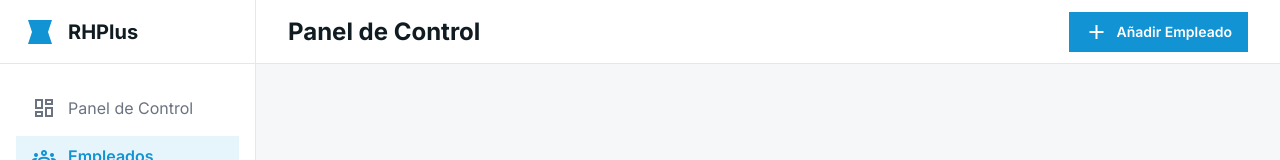
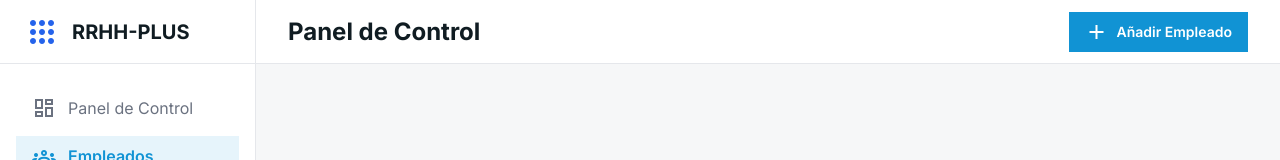
Before and after one commit to MatRark/react-rrhh-plus, a React (Vite) app: page /home in a window 1280 px wide. Shown: the top 160 px of the page. Built offline with nearby package versions, Linux system fonts and the light colour scheme.

Commit message:
fix: Cambio de logo, y adaptarlo

```diff
--- a/src/pages/Home.jsx
+++ b/src/pages/Home.jsx
@@ -3,25 +3,17 @@ export default function Home() {
   return (
     <div className="font-display bg-background-light dark:bg-background-dark text-foreground-light dark:text-foreground-dark">
       <div className="flex h-screen">
-        {/* Aside */}
+        {/* Barra lateral */}
         <aside className="w-64 bg-card-light dark:bg-card-dark border-r border-border-light dark:border-border-dark flex flex-col">
+          {/* Encabezado del logo */}
           <div className="flex items-center gap-3 px-6 h-16 border-b border-border-light dark:border-border-dark">
-            <div className="text-primary">
-              <svg
-                className="w-8 h-8"
-                fill="none"
-                viewBox="0 0 48 48"
-                xmlns="http://www.w3.org/2000/svg"
-              >
-                <path
-                  d="M6 6H42L36 24L42 42H6L12 24L6 6Z"
-                  fill="currentColor"
-                />
-              </svg>
-            </div>
-            <h1 className="text-xl font-bold">RHPlus</h1>
+            <span className="material-symbols-outlined text-4xl text-blue-600">
+              apps
+            </span>
+            <h1 className="text-xl font-bold">RRHH-PLUS</h1>
           </div>
 
+          {/* Navegación */}
           <nav className="flex-1 px-4 py-6 space-y-2">
             <a
               className="flex items-center gap-3 px-4 py-2 rounded-DEFAULT hover:bg-primary/10 hover:text-primary transition-colors duration-200 text-text-light dark:text-text-dark"
@@ -38,27 +30,41 @@ export default function Home() {
               <span className="material-symbols-outlined">groups</span>
               Empleados
             </a>
-            <a className="flex items-center gap-3 px-4 py-2 rounded-DEFAULT hover:bg-primary/10 hover:text-primary transition-colors duration-200 text-text-light dark:text-text-dark" href="#">
+
+            <a
+              className="flex items-center gap-3 px-4 py-2 rounded-DEFAULT hover:bg-primary/10 hover:text-primary transition-colors duration-200 text-text-light dark:text-text-dark"
+              href="#"
+            >
               <span className="material-symbols-outlined">work</span>
               Reclutamiento
             </a>
 
-            <a className="flex items-center gap-3 px-4 py-2 rounded-DEFAULT hover:bg-primary/10 hover:text-primary transition-colors duration-200 text-text-light dark:text-text-dark" href="#">
+            <a
+              className="flex items-center gap-3 px-4 py-2 rounded-DEFAULT hover:bg-primary/10 hover:text-primary transition-colors duration-200 text-text-light dark:text-text-dark"
+              href="#"
+            >
               <span className="material-symbols-outlined">grade</span>
               Evaluaciones
             </a>
 
-            <a className="flex items-center gap-3 px-4 py-2 rounded-DEFAULT hover:bg-primary/10 hover:text-primary transition-colors duration-200 text-text-light dark:text-text-dark" href="#">
+            <a
+              className="flex items-center gap-3 px-4 py-2 rounded-DEFAULT hover:bg-primary/10 hover:text-primary transition-colors duration-200 text-text-light dark:text-text-dark"
+              href="#"
+            >
               <span className="material-symbols-outlined">event_available</span>
               Asistencias
             </a>
 
-            <a className="flex items-center gap-3 px-4 py-2 rounded-DEFAULT hover:bg-primary/10 hover:text-primary transition-colors duration-200 text-text-light dark:text-text-dark" href="#">
+            <a
+              className="flex items-center gap-3 px-4 py-2 rounded-DEFAULT hover:bg-primary/10 hover:text-primary transition-colors duration-200 text-text-light dark:text-text-dark"
+              href="#"
+            >
               <span className="material-symbols-outlined">request_quote</span>
               Contratos
             </a>
           </nav>
 
+          {/* Imagen del usuario */}
           <div className="px-6 pb-6">
             <div
               className="bg-center bg-no-repeat aspect-square bg-cover rounded-full h-10 w-10 border-2 border-primary"
@@ -70,8 +76,9 @@ export default function Home() {
           </div>
         </aside>
 
-        {/* Main */}
+        {/* Contenido principal */}
         <main className="flex-1 flex flex-col">
+          {/* Encabezado */}
           <header className="flex items-center justify-between h-16 px-8 border-b border-border-light dark:border-border-dark bg-card-light dark:bg-card-dark sticky top-0 z-10 flex-shrink-0">
             <h2 className="text-2xl font-bold">Panel de Control</h2>
             <div className="flex items-center gap-4">
@@ -82,6 +89,7 @@ export default function Home() {
             </div>
           </header>
 
+          {/* Cuerpo principal */}
           <div className="flex-1 flex items-center justify-center p-8">
             <div className="text-center">
               <h3 className="text-4xl font-bold text-foreground-light dark:text-foreground-dark">
```
